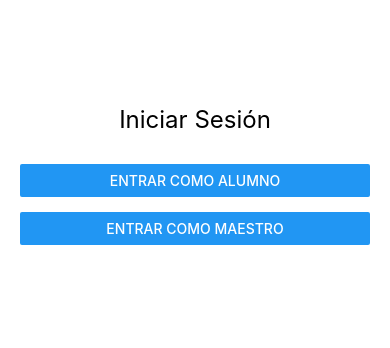
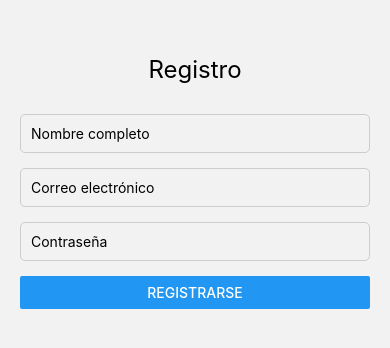
Before and after one commit to HernandezCarmonaLuisEmiliano/Notas, a React Native app: screen /Registro in a window 390 px wide. Shown: the part 240-588 px from the top of the page. Built offline with nearby package versions, Linux system fonts and the light colour scheme.

Commit message:
Registro añadido

```diff
--- a/App.js
+++ b/App.js
@@ -1,23 +1,26 @@
-import { useContext } from "react";
-import { ProveedorAuth, ContextoAuth } from "./src/contexto/ContextoAuth";
+import { NavigationContainer } from "@react-navigation/native";
+import { createNativeStackNavigator } from "@react-navigation/native-stack";
+
 import PantallaLogin from "./src/pantallas/PantallaLogin";
+import PantallaRegistro from "./src/pantallas/PantallaRegistro";
+import PantallaAlumno from "./src/pantallas/PantallaAlumno";
 import PantallaMaestro from "./src/pantallas/PantallaMaestro";
-import PantallaAlumno from "./src/pantallas/PantallaAlumno";
 
-const Principal = () => {
-  const { usuario } = useContext(ContextoAuth);
+import { ContextoAuthProvider } from "./src/contexto/ContextoAuth";
 
-  if (!usuario) return <PantallaLogin />;
-
-  return usuario.rol === "maestro"
-    ? <PantallaMaestro />
-    : <PantallaAlumno />;
-};
+const Stack = createNativeStackNavigator();
 
 export default function App() {
   return (
-    <ProveedorAuth>
-      <Principal />
-    </ProveedorAuth>
+    <ContextoAuthProvider>
+      <NavigationContainer>
+        <Stack.Navigator screenOptions={{ headerShown: false }}>
+          <Stack.Screen name="Login" component={PantallaLogin} />
+          <Stack.Screen name="Registro" component={PantallaRegistro} />
+          <Stack.Screen name="Alumno" component={PantallaAlumno} />
+          <Stack.Screen name="Maestro" component={PantallaMaestro} />
+        </Stack.Navigator>
+      </NavigationContainer>
+    </ContextoAuthProvider>
   );
 }
--- a/package.json
+++ b/package.json
@@ -9,10 +9,14 @@
     "web": "expo start --web"
   },
   "dependencies": {
+    "@react-navigation/native": "^7.1.27",
+    "@react-navigation/native-stack": "^7.9.1",
     "expo": "~54.0.31",
     "expo-status-bar": "~3.0.9",
     "react": "19.1.0",
-    "react-native": "0.81.5"
+    "react-native": "0.81.5",
+    "react-native-safe-area-context": "~5.6.0",
+    "react-native-screens": "~4.16.0"
   },
   "private": true
 }
--- a/src/contexto/ContextoAuth.js
+++ b/src/contexto/ContextoAuth.js
@@ -2,11 +2,11 @@ import { createContext, useState } from "react";
 
 export const ContextoAuth = createContext();
 
-export const ProveedorAuth = ({ children }) => {
+export function ContextoAuthProvider({ children }) {
   const [usuario, setUsuario] = useState(null);
 
-  const iniciarSesion = (email, rol) => {
-    setUsuario({ email, rol });
+  const iniciarSesion = (correo, rol) => {
+    setUsuario({ correo, rol });
   };
 
   const cerrarSesion = () => {
@@ -14,8 +14,14 @@ export const ProveedorAuth = ({ children }) => {
   };
 
   return (
-    <ContextoAuth.Provider value={{ usuario, iniciarSesion, cerrarSesion }}>
+    <ContextoAuth.Provider
+      value={{
+        usuario,
+        iniciarSesion,
+        cerrarSesion,
+      }}
+    >
       {children}
     </ContextoAuth.Provider>
   );
-};
+}
--- a/src/pantallas/PantallaLogin.js
+++ b/src/pantallas/PantallaLogin.js
@@ -1,27 +1,80 @@
-import { StyleSheet, View, Text, Button } from "react-native";
-import { useContext } from "react";
+import {
+  StyleSheet,
+  View,
+  Text,
+  TextInput,
+  Button,
+  Alert,
+  TouchableOpacity,
+} from "react-native";
+import { useContext, useState } from "react";
 import { ContextoAuth } from "../contexto/ContextoAuth";
 
-export default function PantallaLogin() {
+export default function PantallaLogin({ navigation }) {
   const { iniciarSesion } = useContext(ContextoAuth);
+
+  const [correo, setCorreo] = useState("");
+  const [contrasena, setContrasena] = useState("");
+
+  const validarCampos = () => {
+    if (!correo || !contrasena) {
+      Alert.alert("Error", "Completa todos los campos");
+      return false;
+    }
+    return true;
+  };
+
+  const loginAlumno = () => {
+    if (validarCampos()) {
+      iniciarSesion(correo, "alumno");
+      navigation.replace("Alumno");
+    }
+  };
+
+  const loginMaestro = () => {
+    if (validarCampos()) {
+      iniciarSesion(correo, "maestro");
+      navigation.replace("Maestro");
+    }
+  };
 
   return (
     <View style={estilos.contenedor}>
       <Text style={estilos.titulo}>Iniciar Sesión</Text>
 
+      <TextInput
+        placeholder="Correo electrónico"
+        style={estilos.input}
+        value={correo}
+        onChangeText={setCorreo}
+        keyboardType="email-address"
+        autoCapitalize="none"
+      />
+
+      <TextInput
+        placeholder="Contraseña"
+        style={estilos.input}
+        value={contrasena}
+        onChangeText={setContrasena}
+        secureTextEntry
+      />
+
       <View style={estilos.boton}>
-        <Button
-          title="Entrar como Alumno"
-          onPress={() => iniciarSesion("alumno@correo.com", "alumno")}
-        />
+        <Button title="Entrar como Alumno" onPress={loginAlumno} />
       </View>
 
       <View style={estilos.boton}>
-        <Button
-          title="Entrar como Maestro"
-          onPress={() => iniciarSesion("maestro@correo.com", "maestro")}
-        />
+        <Button title="Entrar como Maestro" onPress={loginMaestro} />
       </View>
+
+      <TouchableOpacity
+        style={estilos.registro}
+        onPress={() => navigation.navigate("Registro")}
+      >
+        <Text style={estilos.textoRegistro}>
+          ¿No tienes cuenta? Regístrate
+        </Text>
+      </TouchableOpacity>
     </View>
   );
 }
@@ -37,7 +90,22 @@ const estilos = StyleSheet.create({
     marginBottom: 30,
     textAlign: "center",
   },
+  input: {
+    borderWidth: 1,
+    borderColor: "#ccc",
+    padding: 10,
+    borderRadius: 5,
+    marginBottom: 15,
+  },
   boton: {
     marginBottom: 15,
   },
+  registro: {
+    marginTop: 20,
+    alignItems: "center",
+  },
+  textoRegistro: {
+    color: "#1e90ff",
+    fontSize: 16,
+  },
 });
--- a/src/pantallas/PantallaRegistro.js
+++ b/src/pantallas/PantallaRegistro.js
@@ -0,0 +1,78 @@
+import { StyleSheet, View, Text, TextInput, Button, Alert } from "react-native";
+import { useState } from "react";
+
+export default function PantallaRegistro({ navigation }) {
+  const [nombre, setNombre] = useState("");
+  const [correo, setCorreo] = useState("");
+  const [contrasena, setContrasena] = useState("");
+
+  const manejarRegistro = () => {
+    if (!nombre || !correo || !contrasena) {
+      Alert.alert("Error", "Completa todos los campos");
+      return;
+    }
+
+    Alert.alert(
+      "Registro exitoso",
+      "Ahora puedes iniciar sesión",
+      [
+        {
+          text: "OK",
+          onPress: () => navigation.goBack(),
+        },
+      ]
+    );
+  };
+
+  return (
+    <View style={estilos.contenedor}>
+      <Text style={estilos.titulo}>Registro</Text>
+
+      <TextInput
+        placeholder="Nombre completo"
+        style={estilos.input}
+        value={nombre}
+        onChangeText={setNombre}
+      />
+
+      <TextInput
+        placeholder="Correo electrónico"
+        style={estilos.input}
+        value={correo}
+        onChangeText={setCorreo}
+        keyboardType="email-address"
+        autoCapitalize="none"
+      />
+
+      <TextInput
+        placeholder="Contraseña"
+        style={estilos.input}
+        value={contrasena}
+        onChangeText={setContrasena}
+        secureTextEntry
+      />
+
+      <Button title="Registrarse" onPress={manejarRegistro} />
+    </View>
+  );
+}
+
+const estilos = StyleSheet.create({
+  contenedor: {
+    flex: 1,
+    padding: 20,
+    justifyContent: "center",
+  },
+  titulo: {
+    fontSize: 24,
+    marginBottom: 30,
+    textAlign: "center",
+  },
+  input: {
+    borderWidth: 1,
+    borderColor: "#ccc",
+    padding: 10,
+    borderRadius: 5,
+    marginBottom: 15,
+  },
+});
```
Also changed, not shown: 1 other file (tests, documents, lock files or other folders).
